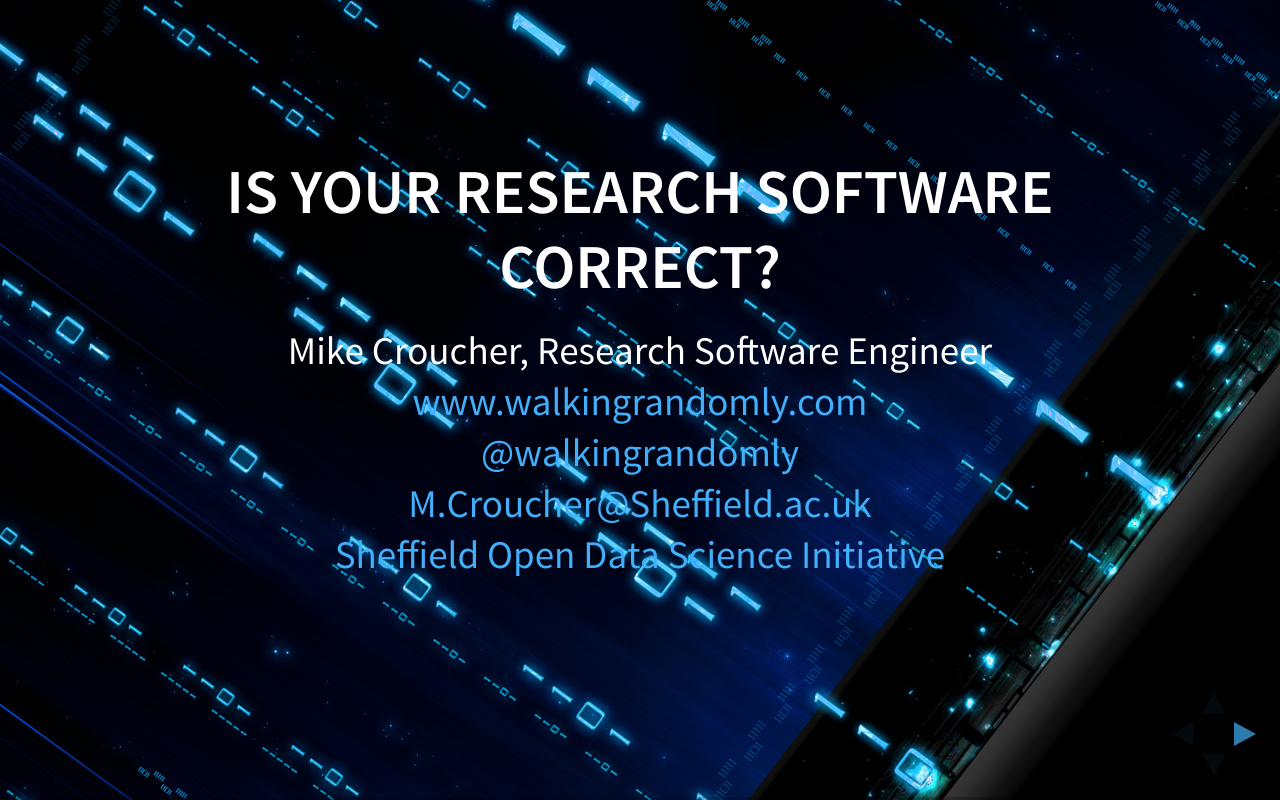
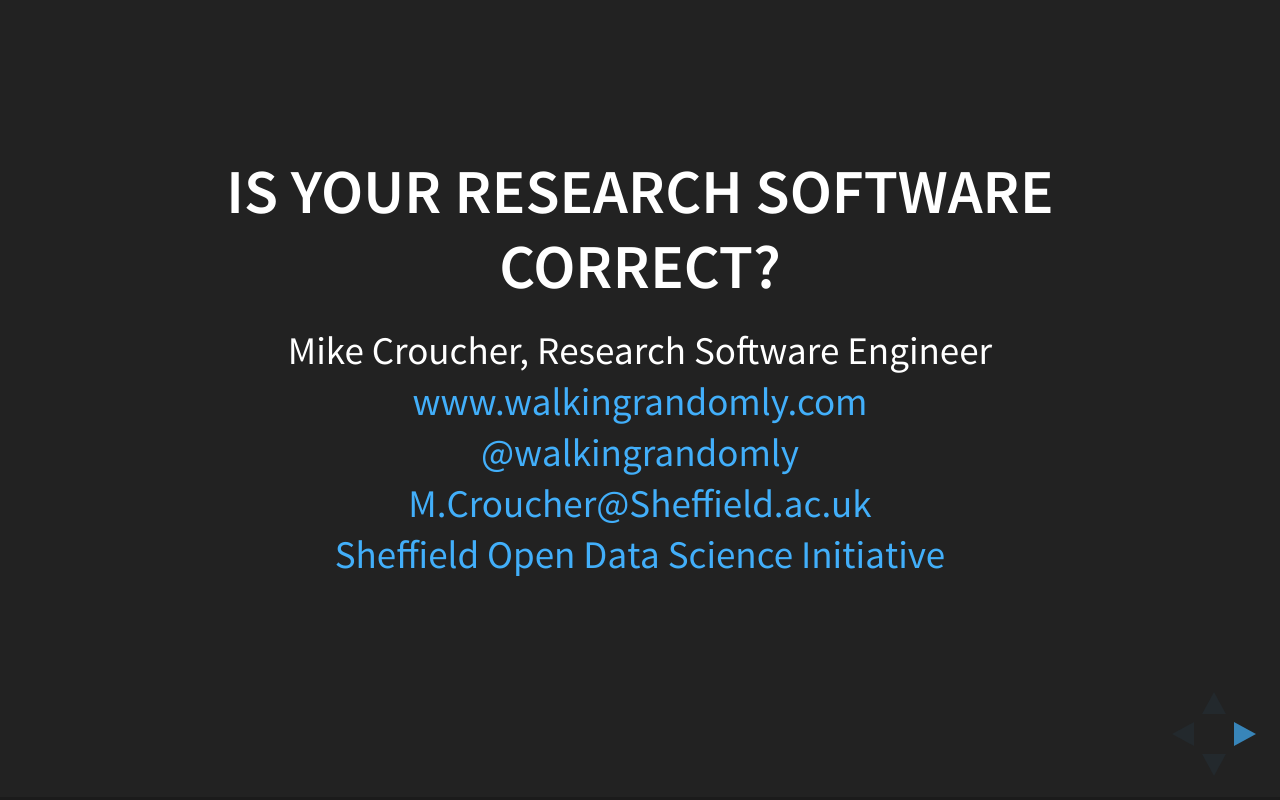
Before and after one commit to mikecroucher/MLPM_talk, a website: page index.html in a window 1280 px wide. Drawn offline with nearby package versions, Linux system fonts and the light colour scheme; some packages are replaced by stand-ins of ours.

Commit message:
Remove background

```diff
--- a/index.html
+++ b/index.html
@@ -417,8 +417,6 @@
 
                 // Parallax background image
                 backgroundTransition: 'slide',
-                parallaxBackgroundImage: "binary.jpg",
-                parallaxBackgroundSize: '1920px 1200px', // CSS syntax, e.g. "2100px 900px",
 
              dependencies: [
         // Cross-browser shim that fully implements classList - https://github.com/eligrey/classList.js/
```
